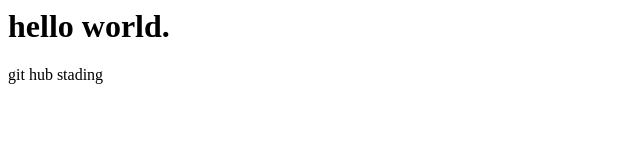
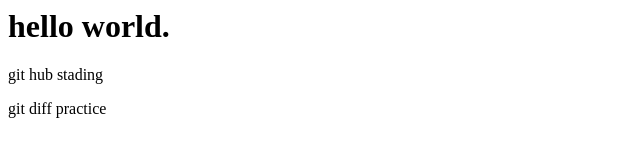
Before and after one commit to nakata-0523/git_tutorial, a plain HTML site: page git_1/index.html in a window 1280 px wide. Shown: the whole page, without its empty margins (0-640 px from the left). Drawn offline with Linux system fonts and the light colour scheme.

Commit message:
git diffを追記

```diff
--- a/git_1/index.html
+++ b/git_1/index.html
@@ -1,2 +1,3 @@
 <h1>hello world.</h1>
 <p>git hub stading</p>
+<p>git diff practice</p>
```
